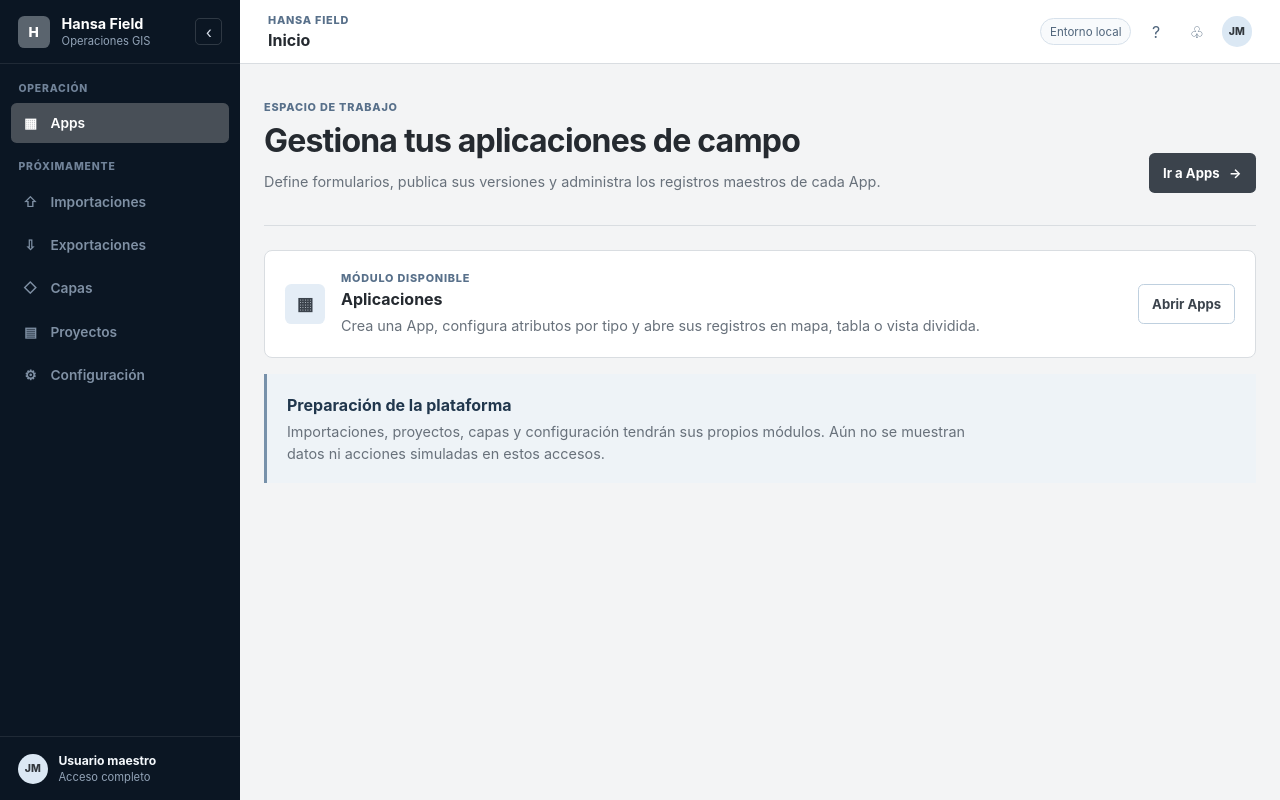
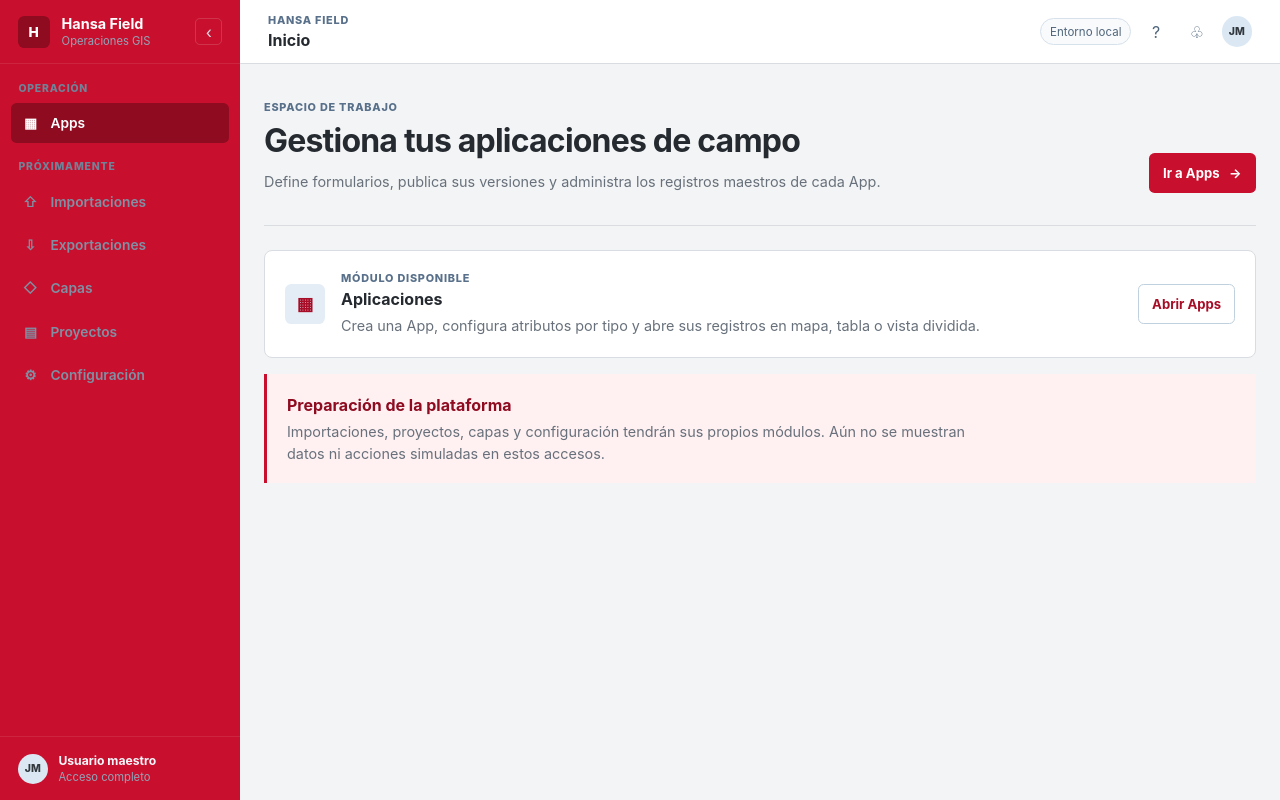
Before and after one commit to RALlanos/hansa-field, a Next.js app in the folder apps/web/: page / in a window 1280 px wide. Built offline with nearby package versions, Linux system fonts and the light colour scheme.

Commit message:
style: restore Hansa red identity

```diff
--- a/apps/web/src/app/styles.css
+++ b/apps/web/src/app/styles.css
@@ -5,9 +5,9 @@
   --surface: #ffffff;
   --canvas: #f3f4f5;
   --border: #d9dde1;
-  --brand: #3b434c;
-  --brand-dark: #252b31;
-  --focus: #526d84;
+  --brand: #c8102e;
+  --brand-dark: #8e0b20;
+  --focus: #e25569;
   --radius: 0.5rem;
 }
 
@@ -658,7 +658,7 @@ body {
   flex: 0 0 15rem;
   flex-direction: column;
   color: #d5d9dd;
-  background: #292e34;
+  background: #c8102e;
   transition:
     width 160ms ease,
     flex-basis 160ms ease;
@@ -679,7 +679,7 @@ body {
   flex: 0 0 auto;
   border-radius: 0.35rem;
   color: #fff;
-  background: #5a646e;
+  background: #8e0b20;
   font-size: 0.86rem;
   font-weight: 800;
 }
@@ -746,7 +746,7 @@ body {
 }
 .apps-navigation-link.is-active {
   color: #fff;
-  background: #484f57;
+  background: #8e0b20;
 }
 .apps-navigation-link:not(.is-disabled):hover {
   background: #ffffff12;
@@ -810,7 +810,7 @@ body {
 }
 .apps-collapse:focus-visible,
 .apps-navigation-link:focus-visible {
-  outline: 3px solid #b4c4d2;
+  outline: 3px solid #ffb5c0;
   outline-offset: 3px;
 }
 
@@ -830,7 +830,7 @@ body {
   flex: 0 0 15rem;
   flex-direction: column;
   color: #d6deea;
-  background: #0b1623;
+  background: #c8102e;
   transition:
     width 160ms ease,
     flex-basis 160ms ease;
@@ -852,7 +852,7 @@ body {
   flex: 0 0 auto;
   border-radius: 0.4rem;
   color: #fff;
-  background: #5a646e;
+  background: #8e0b20;
   font-size: 0.86rem;
   font-weight: 800;
 }
@@ -930,7 +930,7 @@ body {
 }
 .home-nav-link.is-active {
   color: #fff;
-  background: #484f57;
+  background: #8e0b20;
 }
 .home-nav-link:not(.is-disabled):hover {
   background: #ffffff12;
@@ -1057,10 +1057,10 @@ body {
 .home-primary-action {
   padding: 0 0.9rem;
   color: #fff;
-  background: #3b434c;
+  background: #c8102e;
 }
 .home-primary-action:hover {
-  background: #252b31;
+  background: #8e0b20;
 }
 .home-module {
   display: grid;
@@ -1077,7 +1077,7 @@ body {
   width: 2.5rem;
   height: 2.5rem;
   background: #e4edf6;
-  color: #3b434c;
+  color: #a70d27;
   font-size: 1.1rem;
 }
 .home-module h2,
@@ -1088,7 +1088,7 @@ body {
 .home-secondary-action {
   padding: 0 0.8rem;
   border: 1px solid #bfd0df;
-  color: #3b434c;
+  color: #a70d27;
   background: #fff;
 }
 .home-secondary-action:hover {
@@ -1097,11 +1097,11 @@ body {
 .home-boundary {
   margin-top: 1rem;
   padding: 1.1rem 1.25rem;
-  border-left: 3px solid #7791aa;
-  background: #eef3f7;
+  border-left: 3px solid #c8102e;
+  background: #fff0f2;
 }
 .home-boundary h2 {
-  color: #21374d;
+  color: #8e0b20;
 }
 .home-sidebar.is-collapsed {
   width: 4.25rem;
```
Also changed, not shown: 3 other files (tests, documents, lock files or other folders).
